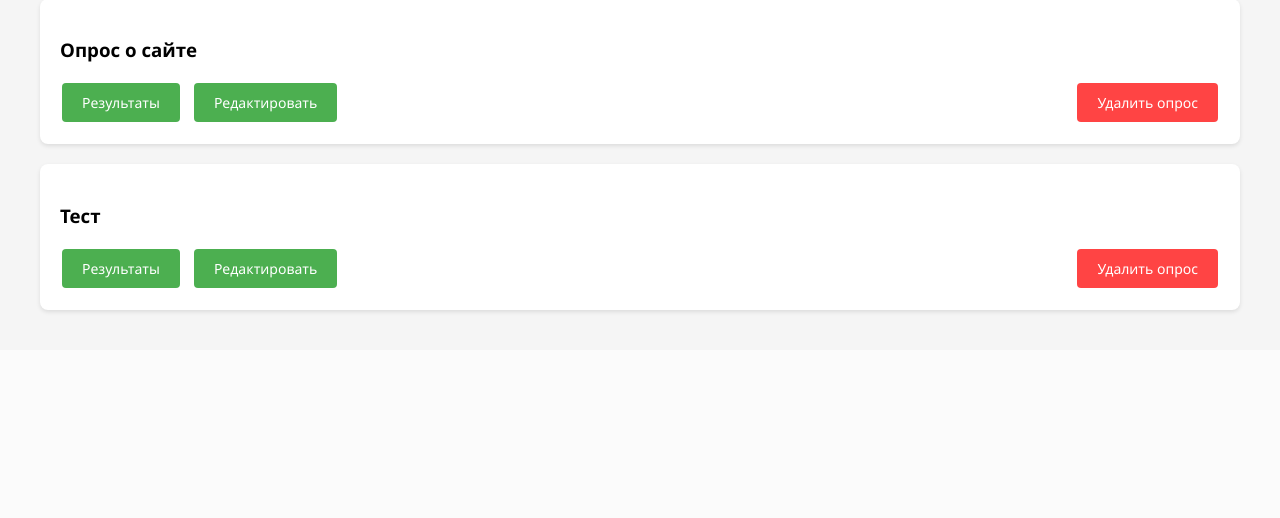
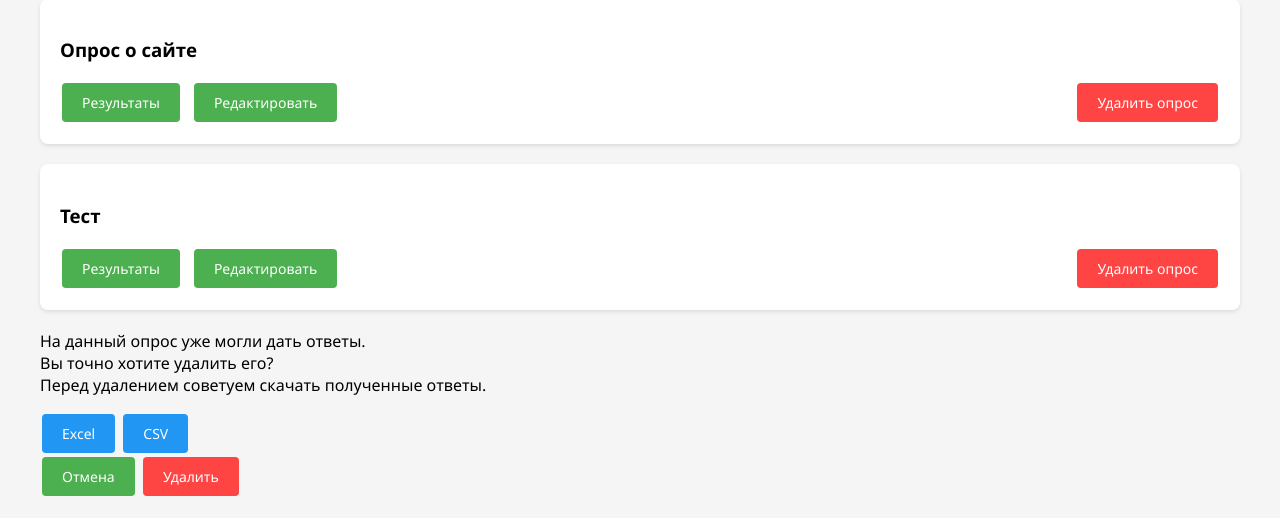
Before and after one commit to qwedani/surveypiz, a Flask app: page /my_polls in a window 1280 px wide. Shown: the part 995-1513 px from the top of the page. Before the commit the page ends 1308 px from the top, so only its background shows below. Run offline with Flask 3, Linux system fonts and the light colour scheme; a user stored in the database is signed in; data comes from the database, SQL or seed files in the repository; some libraries are stand-ins or nearby versions.

Commit message:
Добавленно модальное окно для подтверждения удаления опроса и кнопка редактирования опроса

```diff
--- a/templates/my_polls.html
+++ b/templates/my_polls.html
@@ -14,16 +14,15 @@
         {% for poll in polls %}
         <div class="poll-card">
             <h3>{{ poll.title }}</h3>
-            <!-- Заглушка для редактирования -->
             <div class="poll-actions">
                 <a href="{{ url_for('poll_results', poll_id=poll.id) }}" class="btn">Результаты</a>
-                <a href="#" class="btn">Редактировать</a>
-                <form action="{{ url_for('delete_poll', poll_id=poll.id) }}" method="POST" class="inline-form">
+                <a href="{{ url_for('edit_poll', poll_id=poll.id) }}" class="btn">Редактировать</a>
+                <form action="{{ url_for('delete_poll', poll_id=poll.id) }}" method="POST" class="inline-form" id="deleteForm-{{ poll.id }}">
                     <input type="hidden" name="csrf_token" value="{{ csrf_token() }}">
                     <button
-                            type="submit"
-                            class="btn btn-delete-poll"
-                            onclick="return confirm('Вы уверены что хотите удалть опрос?')"
+                        type="button"
+                        class="btn btn-delete-poll"
+                        onclick="showDeleteModal({{ poll.id }})"
                     >
                         Удалить опрос
                     </button>
@@ -33,4 +32,61 @@
         {% endfor %}
     </div>
 </div>
+
+<!-- Модальное окно -->
+<div id="deleteModal" class="modal">
+    <div class="modal-content">
+        <p class="modal-text">На данный опрос уже могли дать ответы.<br>Вы точно хотите удалить его?<br>Перед удалением советуем скачать полученные ответы.</p>
+        <div class="modal-buttons">
+            <div class="modal-actions-left">
+                <a href="#" id="exportExcelLink" class="btn btn-export">Excel</a>
+                <a href="#" id="exportCsvLink" class="btn btn-export">CSV</a>
+            </div>
+            <div class="modal-actions-right">
+                <button class="btn cancel-btn" onclick="closeModal()">Отмена</button>
+                <button class="btn btn-delete-poll confirm-btn" onclick="confirmDelete()">Удалить</button>
+            </div>
+        </div>
+    </div>
+</div>
+
+<!-- JavaScript -->
+<script>
+// Переменные для хранения текущего опроса
+let currentPollId = null;
+
+// Показать модальное окно
+function showDeleteModal(pollId) {
+    currentPollId = pollId;
+    // Устанавливаем ссылки для экспорта
+    document.getElementById('exportExcelLink').href = `/export_excel/${pollId}`;
+    document.getElementById('exportCsvLink').href = `/export_csv/${pollId}`;
+    // Показываем модальное окно
+    document.getElementById('deleteModal').style.display = 'block';
+}
+
+// Закрытие модального окна
+function closeModal() {
+    document.getElementById('deleteModal').style.display = 'none';
+    currentPollId = null;
+}
+
+// Подтверждение удаления
+function confirmDelete() {
+    if (currentPollId) {
+        const form = document.getElementById(`deleteForm-${currentPollId}`);
+        if (form) {
+            form.submit(); // Отправляем форму для удаления
+        }
+    }
+    closeModal();
+}
+
+// Закрытие модального окна по клику на фон
+document.getElementById('deleteModal').addEventListener('click', function(e) {
+    if (e.target === this) {
+        closeModal();
+    }
+});
+</script>
 {% endblock %}
```
